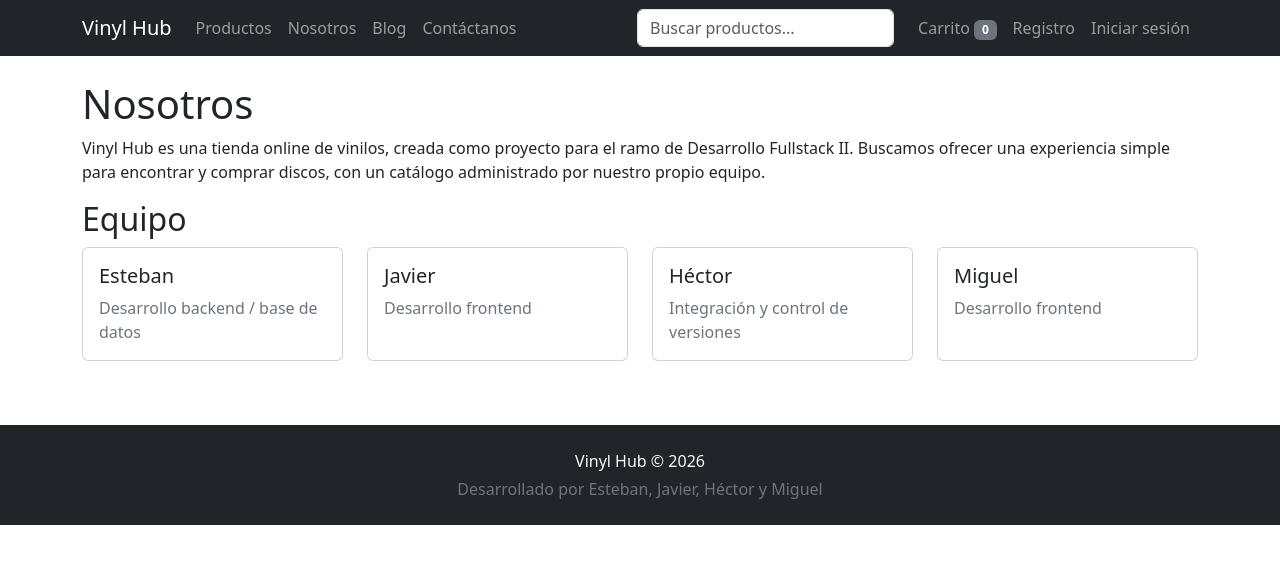
After one commit to Notzeiro/prueba-1-fullstack, a Django app: page /nosotros/ in a window 1280 px wide. The commit adds this page. Shown: the top 564 px of the page. Run offline with Django 5.2, Linux system fonts and the light colour scheme.

Commit message:
Crea pagina Nosotros y conecta Contacto a un formulario real que guarda en PostgreSQL
Co-Authored-By: Claude Sonnet 5 <noreply@anthropic.com>

```diff
--- a/core/urls.py
+++ b/core/urls.py
@@ -5,4 +5,5 @@ app_name = "core"
 
 urlpatterns = [
     path("", views.home, name="home"),
+    path("nosotros/", views.nosotros, name="nosotros"),
 ]
--- a/core/views.py
+++ b/core/views.py
@@ -6,3 +6,16 @@ from productos.models import Producto
 def home(request):
     productos_destacados = Producto.objects.filter(activo=True)[:8]
     return render(request, "core/home.html", {"productos": productos_destacados})
+
+
+def nosotros(request):
+    # Lista fija (no viene de la base de datos) con el equipo del proyecto.
+    # Se pasa como contexto para que el template la recorra con {% for %},
+    # en vez de escribir 4 bloques de HTML iguales a mano.
+    equipo = [
+        {"nombre": "Esteban", "rol": "Desarrollo backend / base de datos"},
+        {"nombre": "Javier", "rol": "Desarrollo frontend"},
+        {"nombre": "Héctor", "rol": "Integración y control de versiones"},
+        {"nombre": "Miguel", "rol": "Desarrollo frontend"},
+    ]
+    return render(request, "core/nosotros.html", {"equipo": equipo})
--- a/templates/base.html
+++ b/templates/base.html
@@ -27,6 +27,9 @@
                     <ul class="navbar-nav me-auto mb-2 mb-lg-0">
                         <li class="nav-item">
                             <a class="nav-link" href="{% url 'productos:index' %}">Productos</a>
+                        </li>
+                        <li class="nav-item">
+                            <a class="nav-link" href="{% url 'core:nosotros' %}">Nosotros</a>
                         </li>
                         <li class="nav-item">
                             <a class="nav-link" href="{% url 'blog:index' %}">Blog</a>
--- /dev/null
+++ b/templates/core/nosotros.html
@@ -0,0 +1,31 @@
+{% extends "base.html" %}
+
+{% block title %}Nosotros{% endblock %}
+
+{% block content %}
+
+<h1>Nosotros</h1>
+
+<p>
+    Vinyl Hub es una tienda online de vinilos, creada como proyecto para el ramo
+    de Desarrollo Fullstack II. Buscamos ofrecer una experiencia simple para
+    encontrar y comprar discos, con un catálogo administrado por nuestro propio
+    equipo.
+</p>
+
+<h2>Equipo</h2>
+
+<div class="row">
+    {% for integrante in equipo %}
+    <div class="col-md-3 col-sm-6 mb-3">
+        <div class="card h-100">
+            <div class="card-body">
+                <h5 class="card-title">{{ integrante.nombre }}</h5>
+                <p class="card-text text-secondary">{{ integrante.rol }}</p>
+            </div>
+        </div>
+    </div>
+    {% endfor %}
+</div>
+
+{% endblock %}
```
Also changed, not shown: contacto/forms.py (added, +18 -0 lines), contacto/views.py (+19 -2 lines), templates/contacto/formulario.html (added, +39 -0 lines).
